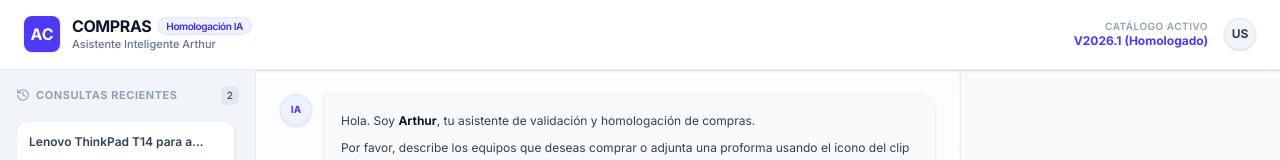
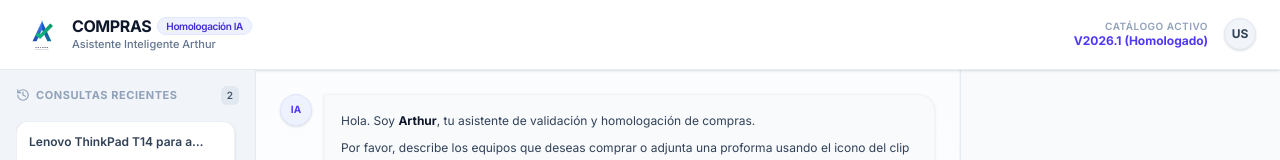
Before and after one commit to crisvanncruz/validacompras_arthur, a React (Vite) app in the folder frontend/: page / in a window 1280 px wide. Shown: the top 160 px of the page. Built offline with nearby package versions, Linux system fonts and the light colour scheme.

Commit message:
actualizado

```diff
--- a/frontend/src/App.tsx
+++ b/frontend/src/App.tsx
@@ -322,9 +322,9 @@ export default function App() {
           >
             <Menu className="w-5 h-5" />
           </button>
-          <div className="w-9 h-9 rounded-lg bg-indigo-600 flex items-center justify-center font-bold text-white text-base shadow-sm">
-            AC
-          </div>
+            <div className="w-9 h-9 flex items-center justify-center shrink-0">
+              <img src="/logo.svg" alt="Logo Arthur" className="w-full h-full object-contain" />
+            </div>
           <div>
             <h1 className="text-base font-bold text-slate-900 leading-tight tracking-tight flex items-center gap-1.5">
               COMPRAS
```
